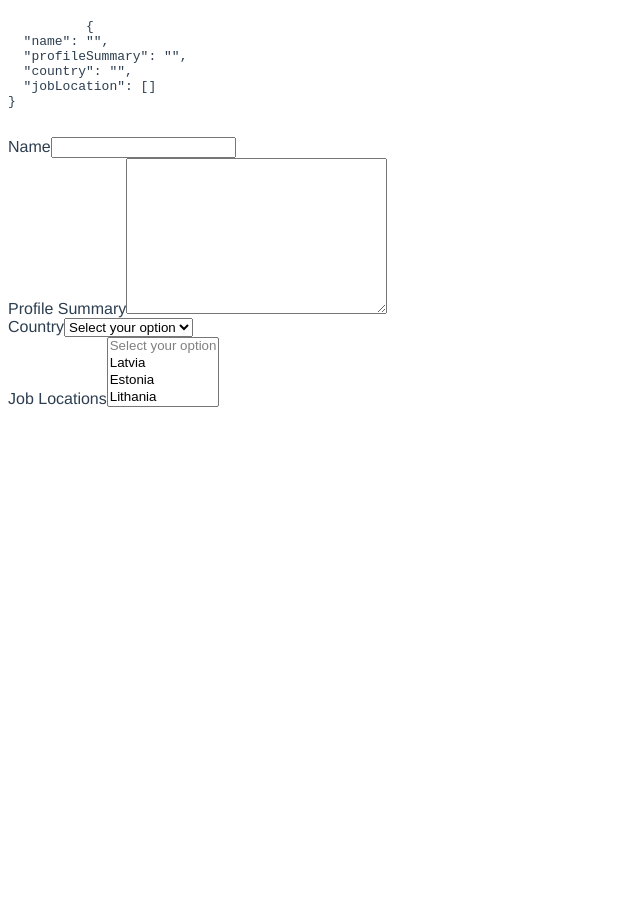
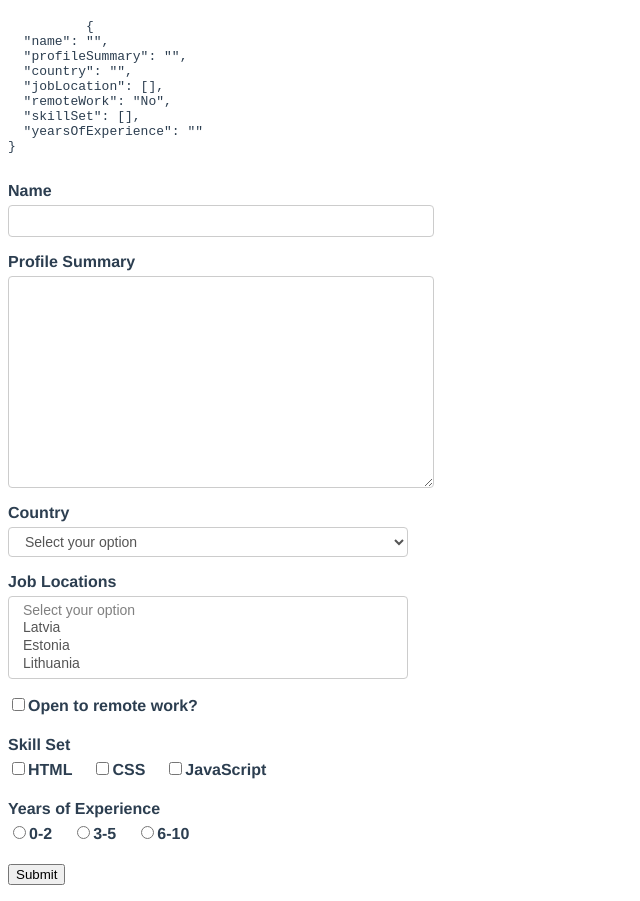
Before and after one commit to Rzaw/vue-js-training, a Vue app: page / in a window 1280 px wide. Shown: the part 140-1041 px from the top of the page, without its empty margins (0-640 px from the left). Before the commit the page ends 800 px from the top, so only its background shows below. Built offline with nearby package versions, Linux system fonts and the light colour scheme.

Commit message:
Completed lesson (20). Learned how to create various form input elements and how to structure them in js

```diff
--- a/src/components/FormLessonComponent.vue
+++ b/src/components/FormLessonComponent.vue
@@ -3,17 +3,23 @@
   <div>
     <h6>Live preview</h6>
     <pre>
-          {{JSON.stringify(formValues, null, 2)}}
-      </pre>
+          {{ JSON.stringify(formValues, null, 2) }}
+      </pre
+    >
   </div>
-  <form action="">
+  <form @submit="submitForm">
     <div>
       <label for="input-name">Name</label>
-          <input type="text" id="input-name" v-model="formValues.name">
+      <input type="text" id="input-name" v-model="formValues.name" />
     </div>
     <div>
       <label for="input-profile">Profile Summary</label>
-          <textarea id="input-profile" cols="30" rows="10" v-model="formValues.profileSummary" />
+      <textarea
+        id="input-profile"
+        cols="30"
+        rows="10"
+        v-model="formValues.profileSummary"
+      />
     </div>
     <div>
       <label for="input-country">Country</label>
@@ -31,35 +37,103 @@
         <option value="" disabled selected>Select your option</option>
         <option value="latvia">Latvia</option>
         <option value="estonia">Estonia</option>
-              <option value="lithania">Lithania</option>
+        <option value="lithuania">Lithuania</option>
       </select>
+    </div>
+
+    <div>
+        <input type="checkbox" name="" id="input-remoteWork" v-model="formValues.remoteWork" true-value="Yes" false-value="No">
+        <label for="input-remoteWork">Open to remote work?</label>
+    </div>
+
+    <div>
+        <label>Skill Set</label>
+        <input type="checkbox" name="" id="input-html" v-model="formValues.skillSet" value="html">
+        <label for="input-html">HTML</label>
+        <input type="checkbox" name="" id="input-css" v-model="formValues.skillSet" value="css">
+        <label for="input-css">CSS</label>
+        <input type="checkbox" name="" id="input-javascript" v-model="formValues.skillSet" value="javascript">
+        <label for="input-javascript">JavaScript</label>
+    </div>
+
+    <div>
+        <label>Years of Experience</label>
+        <input type="radio" id="0-2" value="0-2" v-model="formValues.yearsOfExperience">
+        <label for="0-2">0-2</label>
+
+        <input type="radio" id="3-5" value="3-5" v-model="formValues.yearsOfExperience">
+        <label for="3-5">3-5</label>
+
+        <input type="radio" id="6-10" value="6-10" v-model="formValues.yearsOfExperience">
+        <label for="6-10">6-10</label>
+    </div>
+
+    <div>
+        <button type="submit">Submit</button>
     </div>
   </form>
 </template>
 
 <script>
 export default {
-    name: 'FormLessonComponent',
-    data(){
+  name: "FormLessonComponent",
+  data() {
     return {
-            formValues:
-            {
-                name: '',
-                profileSummary: '',
-                country: '',
-                jobLocation: []
-            }
+      formValues: {
+        name: "",
+        profileSummary: "",
+        country: "",
+        jobLocation: [],
+        remoteWork: 'No',
+        skillSet: [],
+        yearsOfExperience: ''
+      },
+    };
+  },
+  methods: {
+      submitForm(event){
+          event.preventDefault();
+          console.log('Form values', this.formValues);
       }
   },
-    methods:
-    {
-
-    },
-}
+};
 </script>
 
 <style>
-    form, pre, h6 {
+form,
+pre,
+h6 {
   text-align: left;
 }
+
+form > div {
+    margin-bottom: 1rem;;
+}
+
+input[type="text"],
+textarea,
+select {
+  display: block;
+  width: 25rem;
+  padding: 0.31rem 0.75rem;
+  font-size: 14px;
+  line-height: 1.42857143;
+  color: #555;
+  background-color: #fff;
+  border: 1px solid #ccc;
+  border-radius: 4px;
+}
+
+label {
+  font-weight: bold;
+  display: flex;
+  margin-bottom: 5px;
+}
+
+input + label {
+  font-weight: bold;
+  display: inline-flex;
+  margin-right: 1.25rem;
+
+}
 </style>
```
Also changed, not shown: src/assets/logo.png (deleted). Lines whose indentation alone changed are shown as unchanged.
